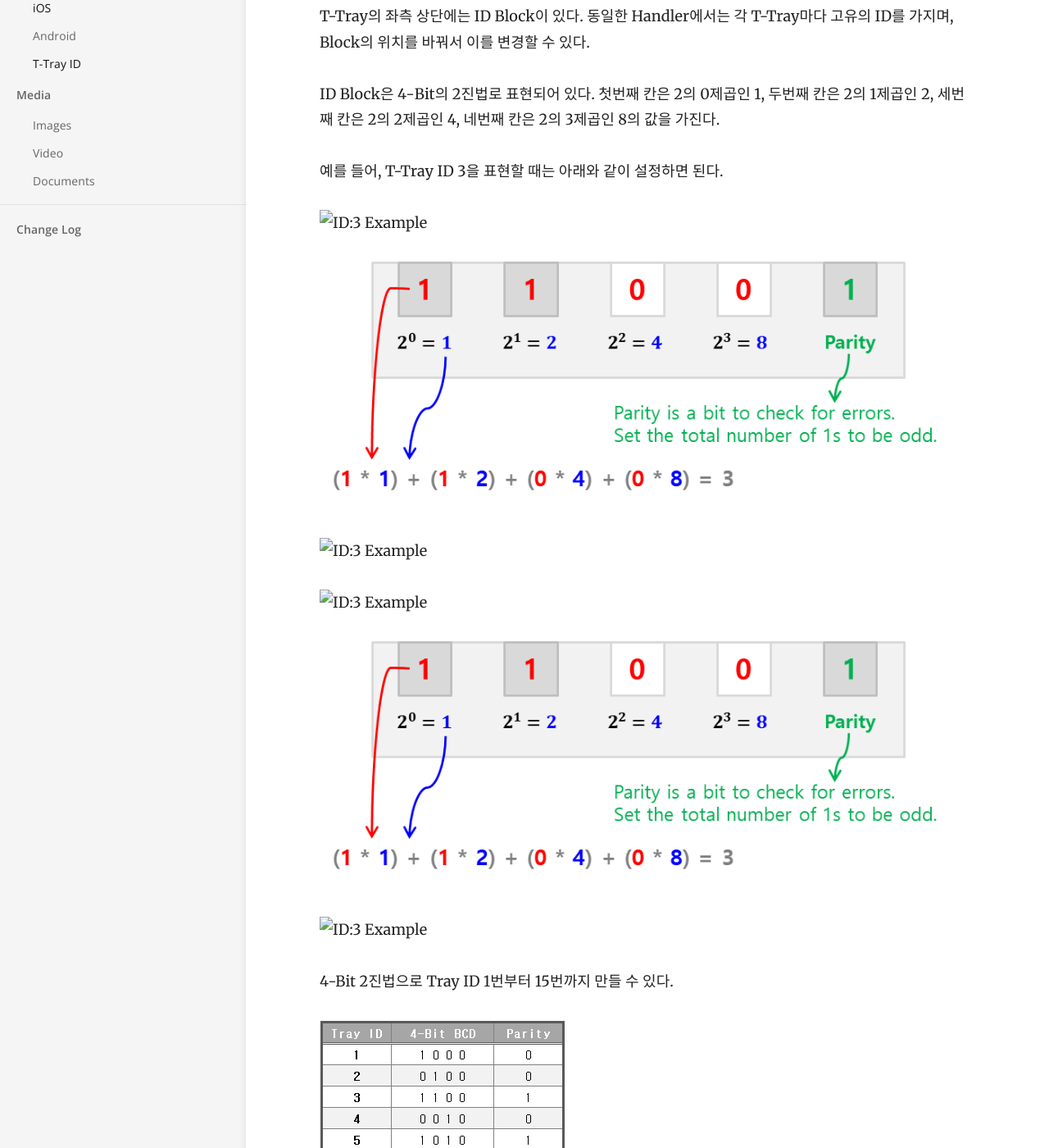
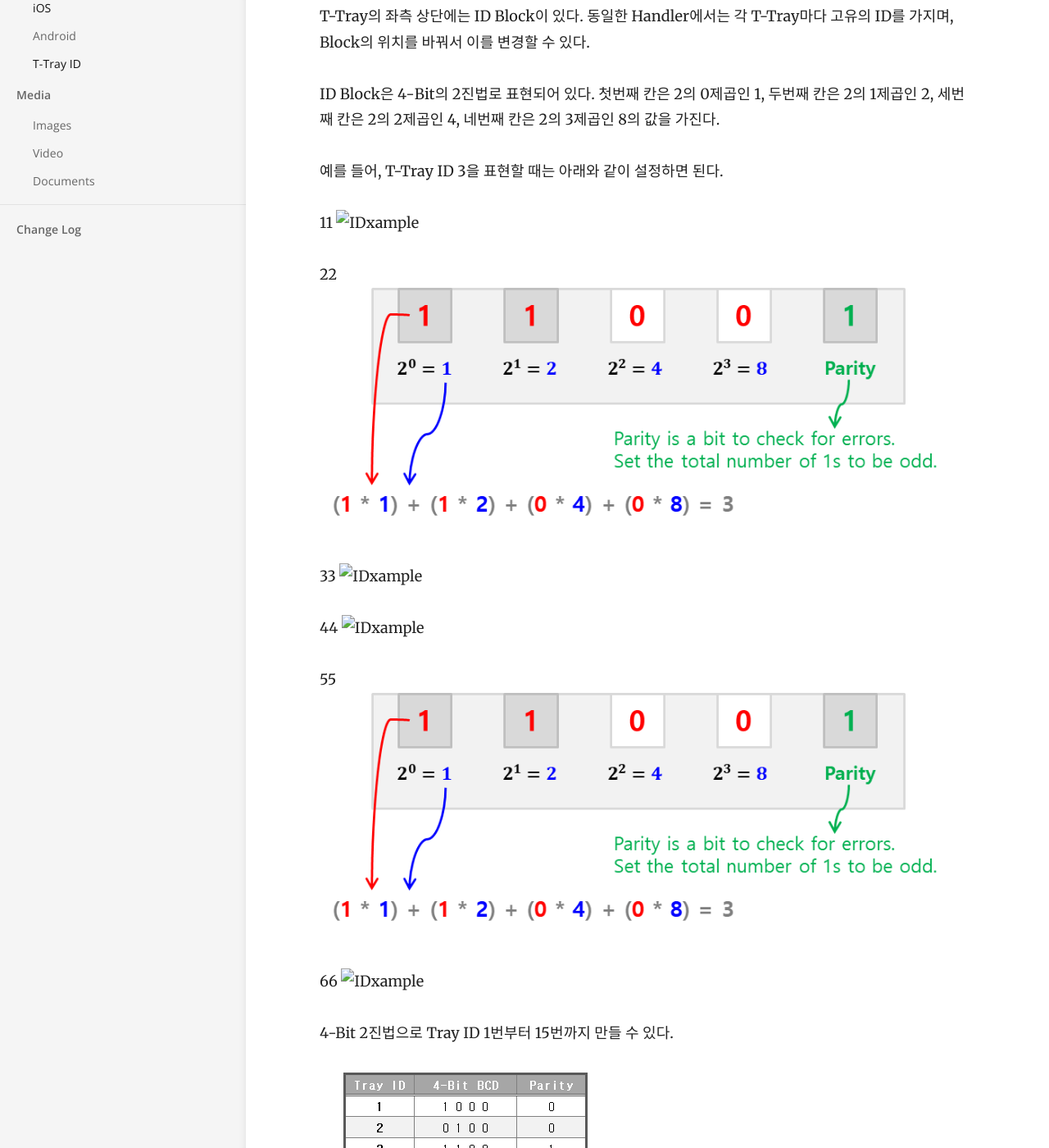
Before and after one commit to lte0609/ht_kr, a Jekyll site: the page built from _docs/devices/tray-id.md, in a window 1280 px wide and 1400 px high, scrolled down 336 px. Shown: the whole window at 82% size. Built offline with Jekyll 4.4.1, drawn with Linux system fonts in a browser that asks for light colours.

Commit message:
Update tray-id.md

```diff
--- a/_docs/devices/tray-id.md
+++ b/_docs/devices/tray-id.md
@@ -13,30 +13,32 @@ ID Block은 4-Bit의 2진법로 표현되어 있다. 첫번째 칸은 2의 0제
 
 예를 들어, T-Tray ID 3을 표현할 때는 아래와 같이 설정하면 된다.
 
-![ID:3 Example](images/id3_en.png)
+11
+![IDxample](images/id3_en.png)
 
+22
+![IDxample](/images/id3_en.png)
 
-![ID:3 Example](/images/id3_en.png)
+33
+![IDxample](../images/id3_en.png)
 
+44
+![IDxample](images/id3_en.png? raw = true)
 
-![ID:3 Example](../images/id3_en.png)
+55
+![IDxample](/images/id3_en.png? raw = true)
 
-
-![ID:3 Example](images/id3_en.png? raw = true)
-
-
-![ID:3 Example](/images/id3_en.png? raw = true)
-
-
-![ID:3 Example](../images/id3_en.png? raw = true)
+66
+![IDxample](../images/id3_en.png? raw = true)
 
 
 4-Bit 2진법으로 Tray ID 1번부터 15번까지 만들 수 있다.
 
+111
 ![lodo](/images/id-table.png)
 
-
+222
 <img src="{{ site.baseurl }}/images/id-table.png">
 
-
+333
 <img src="{{ site.baseurl }}/images/id-table.png" width="40" height="40" alt="{{ site.title }} logo">
```
